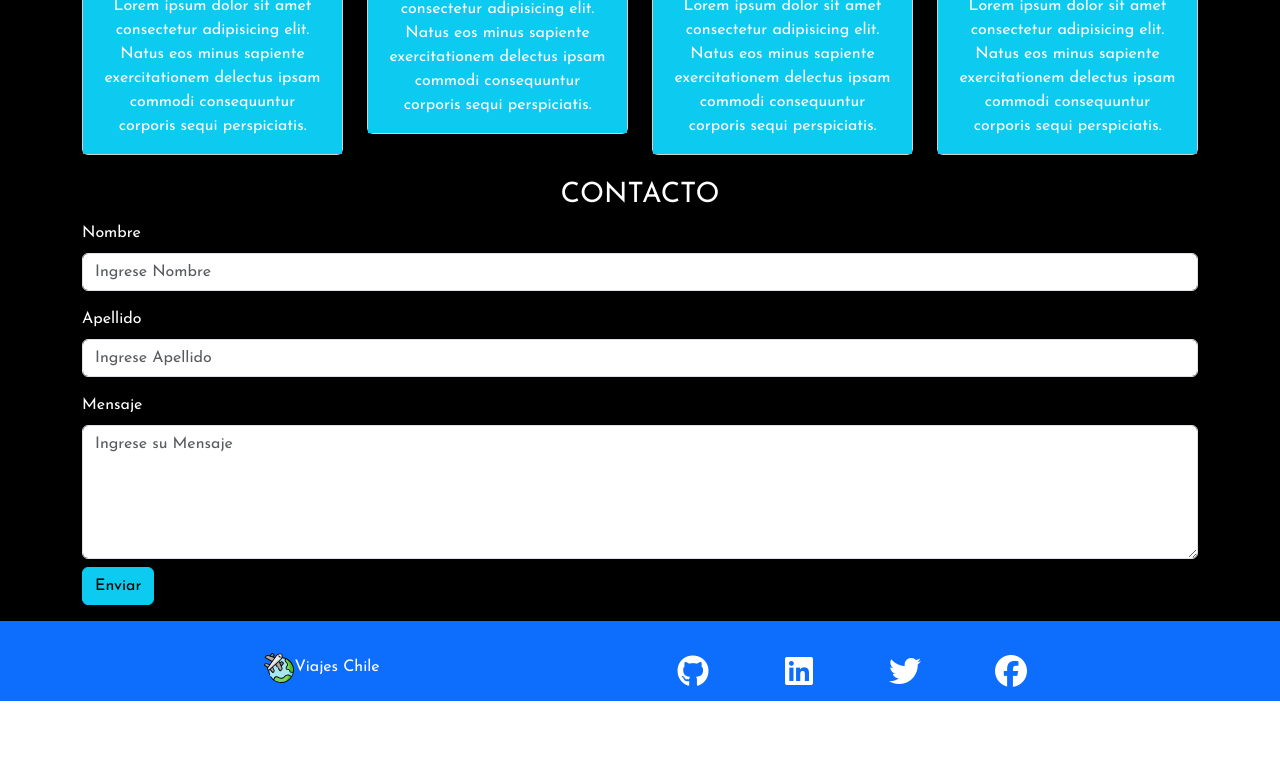
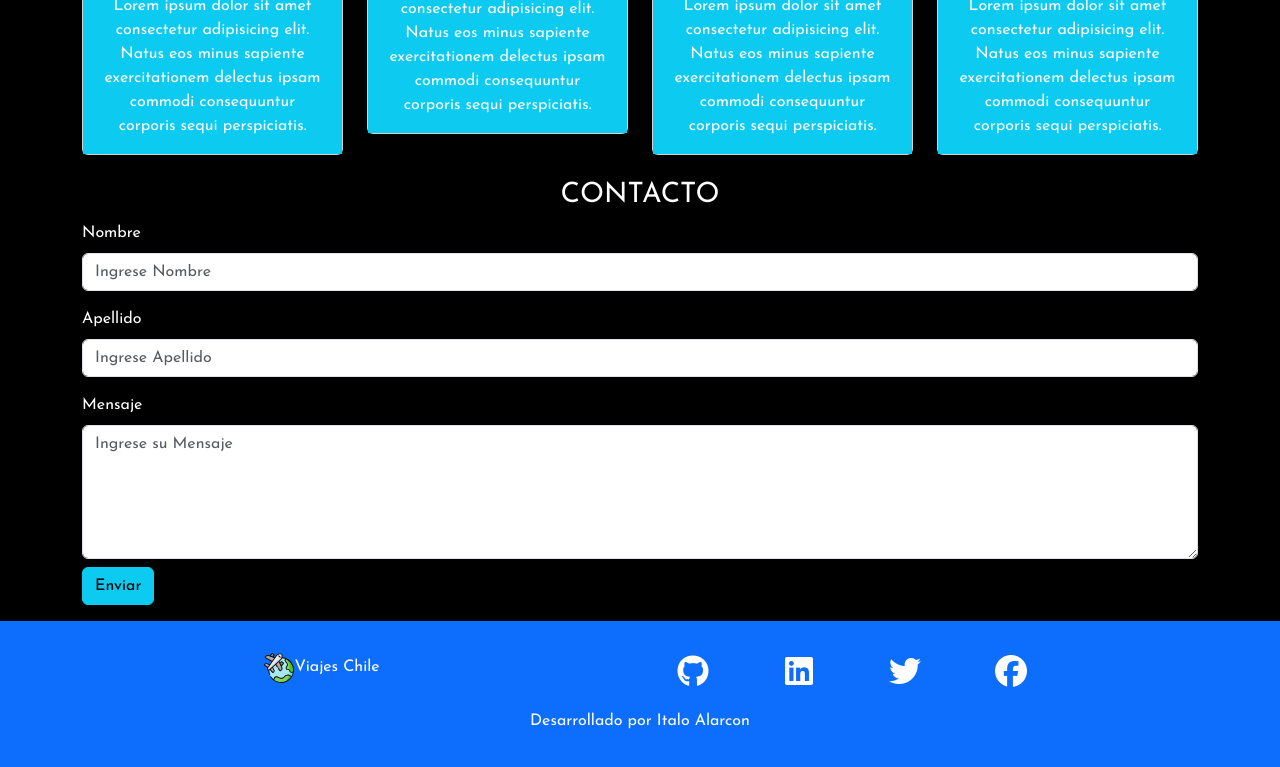
Before and after one commit to Italojav/prueba, a plain HTML site: page index.html in a window 1280 px wide. Shown: the part 1708-2475 px from the top of the page. Before the commit the page ends 2409 px from the top, so only its background shows below. Drawn offline with nearby package versions, Linux system fonts and the light colour scheme.

Commit message:
Agrega pie de pagina

```diff
--- a/index.html
+++ b/index.html
@@ -209,6 +209,7 @@
                             </div>
                         </div>
                     </div>
+                    <p class="p-4">Desarrollado por Italo Alarcon</p>
                 </div>
 
                 <!-- Modal -->
@@ -229,7 +230,6 @@
                     </div>
                 </div>
             </div>
-
         </footer>
 
     </div>
```
